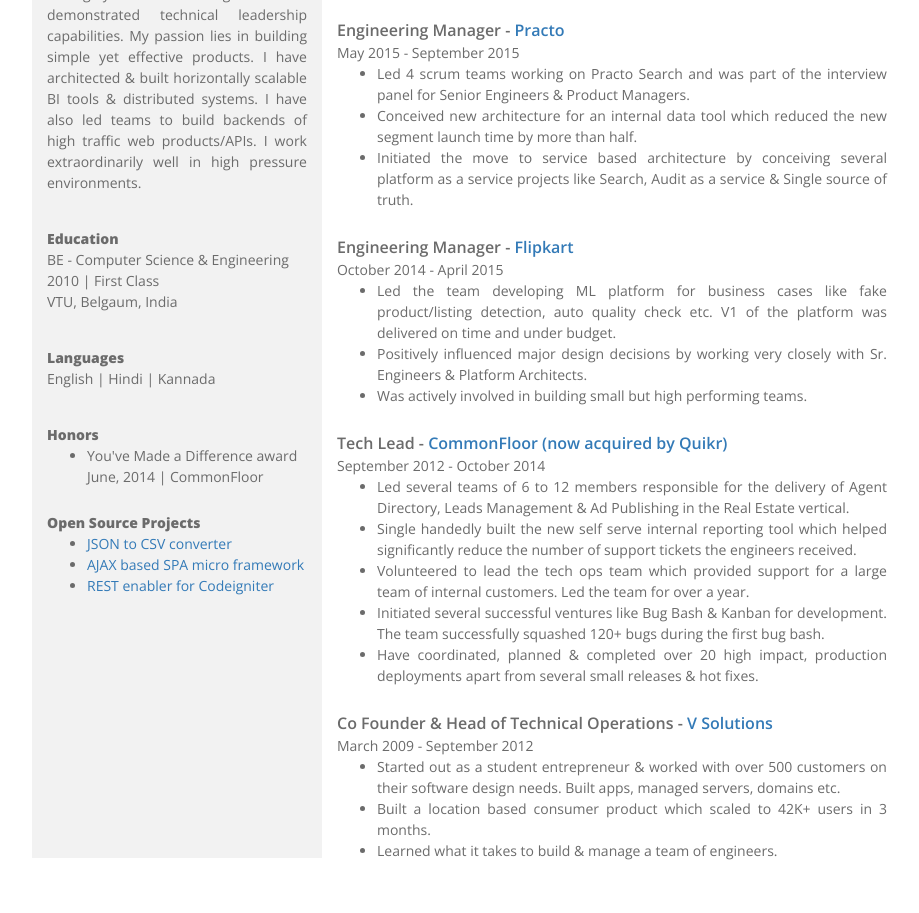
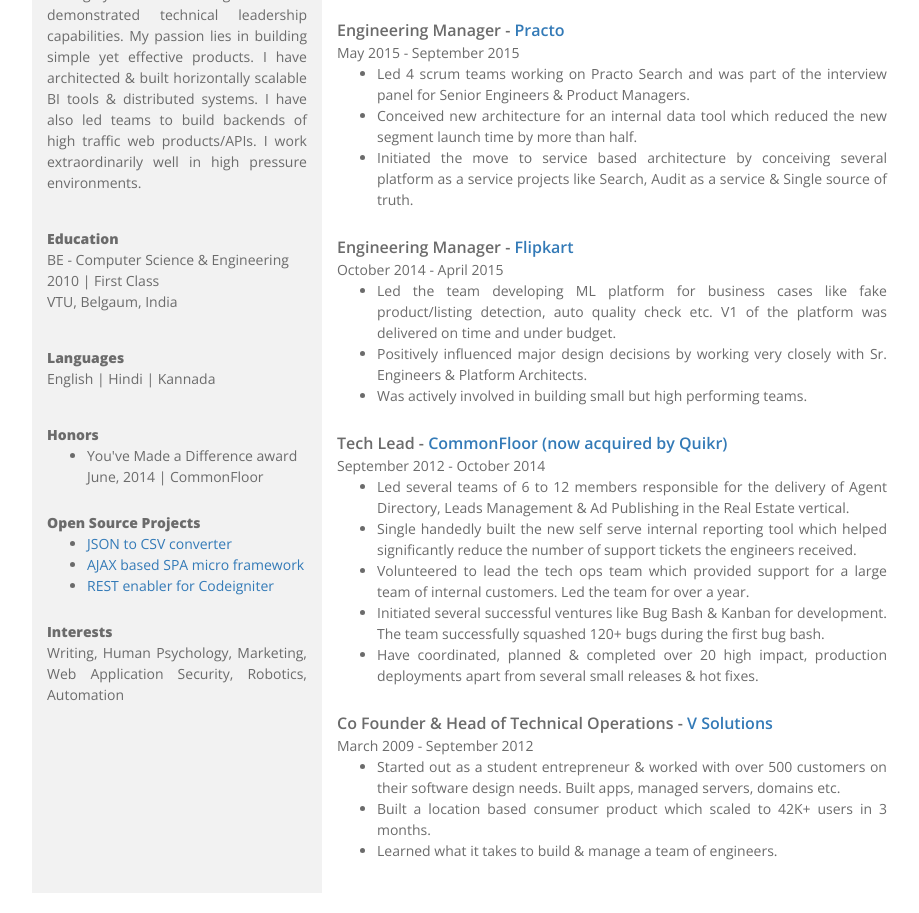
Before and after one commit to sepiropht/vinay20045.github.io, a plain HTML site: page Vinay_NP_Resume.html in a window 1280 px wide. Shown: the part 559-1472 px from the top of the page, without its empty margins (173-1092 px from the left). Drawn offline with nearby package versions, Linux system fonts and the light colour scheme.

Commit message:
another section

```diff
--- a/Vinay_NP_Resume.html
+++ b/Vinay_NP_Resume.html
@@ -76,7 +76,11 @@
                             <li><a href="https://github.com/vinay20045/Codeigniter-REST-Enabler">REST enabler for Codeigniter</a></li>
                         </ul>
                     </div>
-                    <span class="hidden-xs"><br><br><br><br><br><br><br><br><br><br><br><br></span>
+                    <div id="resume-details-left-6" class="resume-details-col">
+                        <b>Interests</b>
+                        <p>Writing, Human Psychology, Marketing, Web Application Security, Robotics, Automation</p>
+                    </div>
+                    <span class="hidden-xs"><br><br><br><br><br><br><br><br></span>
                 </div>
                 <div id="resume-right-col" class="col-sm-8 col-xs-8">
                     <div id="resume-details-right-1" class="resume-details-col">
```
